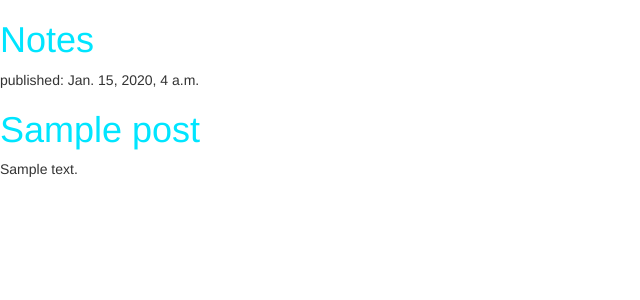
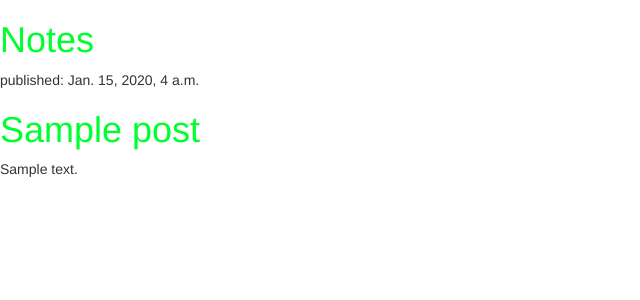
Before and after one commit to baycat/blog, a Django app: template blog/templates/blog/post_list.html in a window 1280 px wide. Shown: the top 300 px of the page, without its empty margins (0-640 px from the left). Run offline with Django 3.2, Linux system fonts and the light colour scheme; the template is opened without the code that fills it: values that come from a table or form of the project are taken from there, others are empty; tables that the repository leaves empty hold one stand-in row (values such as "Sample post"); some libraries are stand-ins or nearby versions.

Commit message:
fuuuuuck django

```diff
--- a/blog/static/css/blog.css
+++ b/blog/static/css/blog.css
@@ -1,3 +1,3 @@
 h1 a {
-    color: #00E5FF;
+    color: #00FF2F;
 }
```
